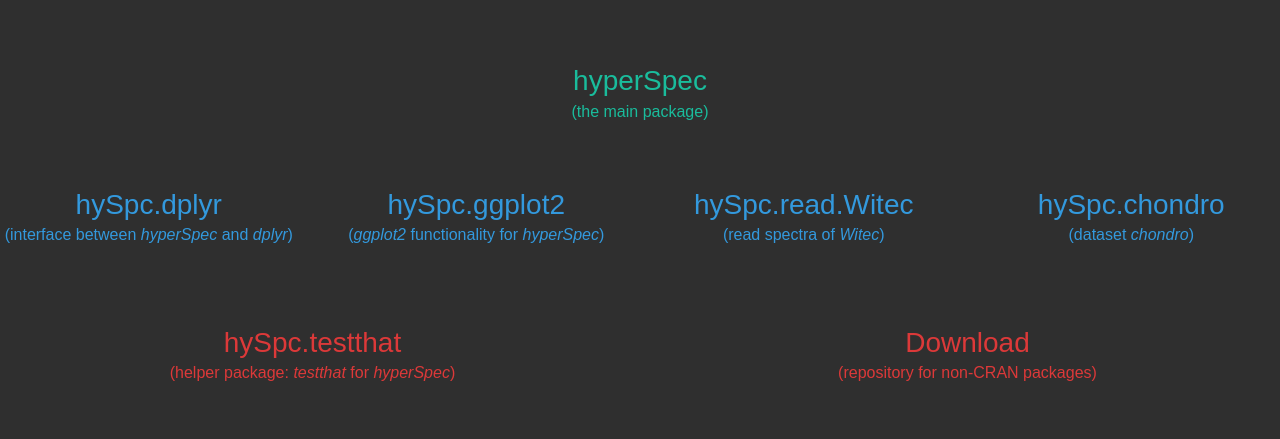
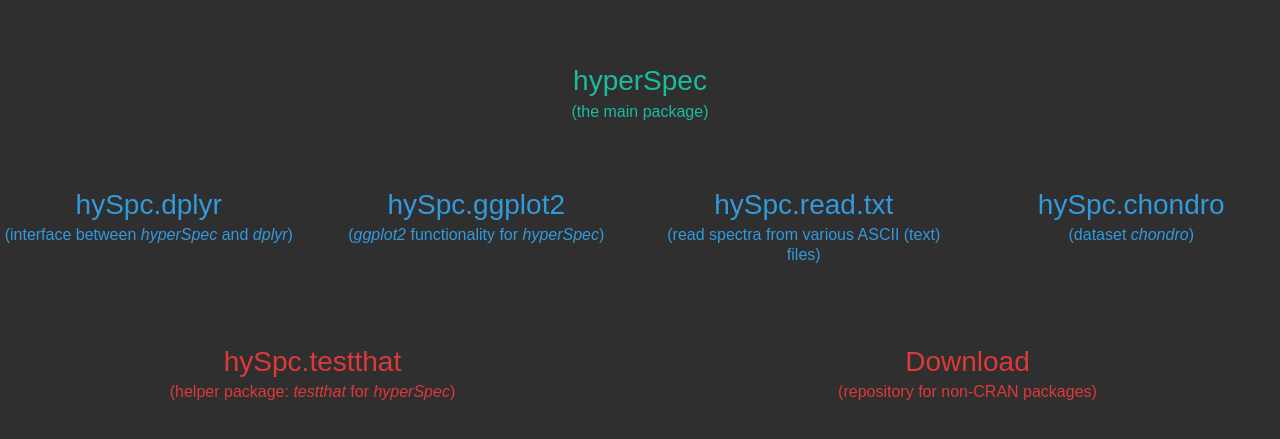
Before and after one commit to r-hyperspec/r-hyperspec.github.io, a plain HTML site: page index.html in a window 1280 px wide. Shown: the part 115-554 px from the top of the page. Drawn offline with nearby package versions, Linux system fonts and the light colour scheme.

Commit message:
Rename .Witec → .txt (as repo name changed)

```diff
--- a/index.html
+++ b/index.html
@@ -146,8 +146,8 @@
     </div>
 
     <div class="col">
-      <h3 class="margin"><a class = "hyspc-pkg" href="https://r-hyperspec.github.io/hySpc.read.Witec/">
-        hySpc.read.Witec  <p class="notbold">(read spectra of <em>Witec</em>)</p>
+      <h3 class="margin"><a class = "hyspc-pkg" href="https://r-hyperspec.github.io/hySpc.read.txt/">
+        hySpc.read.txt <p class="notbold">(read spectra from various ASCII (text) files)</p>
       </a></h3>
     </div>
 
```
